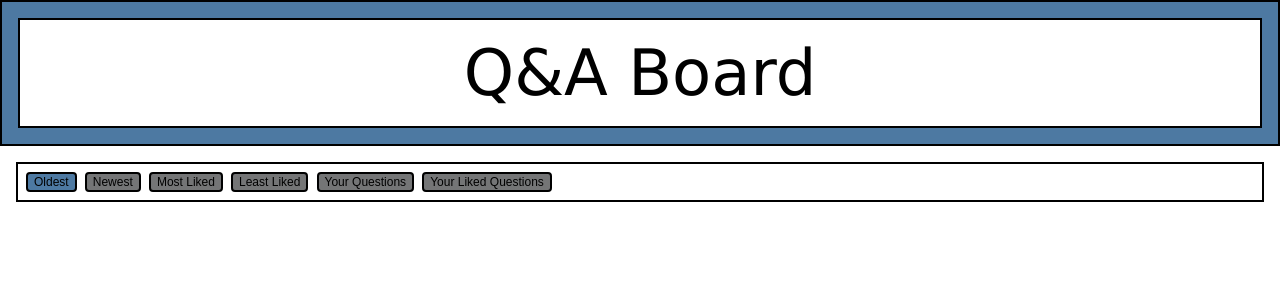
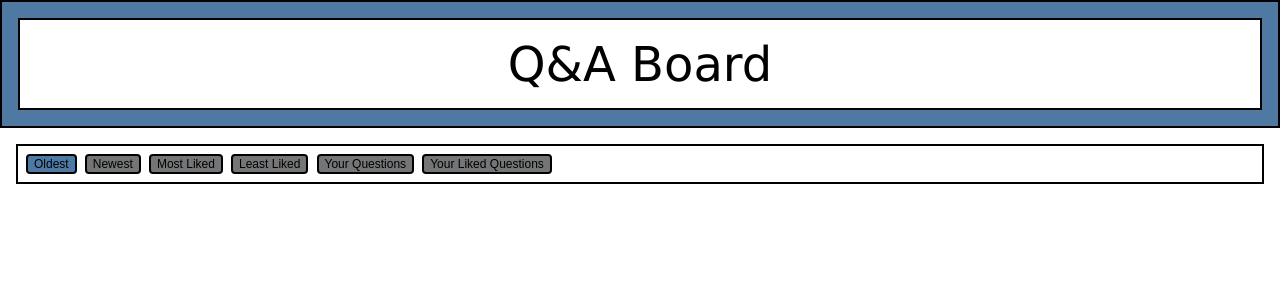
Before and after one commit to u1942789/WMGTSS_u1942789, a Flask app: page / in a window 1280 px wide. Shown: the top 300 px of the page. Run offline with Flask 2, Linux system fonts and the light colour scheme.

Commit message:
Initial creation stage for application complete. More defined stages for specific feature addition will take place after this, so as to more accurately meet an agile approach.

```diff
--- a/main.py
+++ b/main.py
@@ -6,7 +6,7 @@ app = Flask(__name__)
 
 @app.route("/")
 def index():
-    return render_template("html_test.html")
+    return render_template("qa_home_template.html")
 
 
 if __name__ == "__main__":
--- a/static/styles/css_test.css
+++ b/static/styles/qa_home_style.css
@@ -1,15 +1,16 @@
 body {
     background-color: #FFF;
-    border-width: 1px;
     font-family: "Verdana";
     margin: 0;
 }
+
+/* Heading */
 
 .heading_div {
     background-color: #4D79A2;
     border-style: solid;
     border-width: 2px;
-    font-size: 64px;
+    font-size: 48px;
     text-align: center;
 }
 
@@ -20,6 +21,8 @@ body {
     margin: 16px;
     padding: 16px;
 }
+
+/* Sorter Buttons */
 
 .sorter_div {
     background-color: #FFF;
--- a/templates/html_test.html
+++ b/templates/qa_home_template.html
@@ -3,7 +3,7 @@
 <head>
     <link rel="icon" href="{{ url_for('static',filename='resources/custom_logo.png') }}">
     <title>WMGTSS</title>
-    <link rel="stylesheet" href="{{ url_for('static',filename='styles/css_test.css') }}">
+    <link rel="stylesheet" href="{{ url_for('static',filename='styles/qa_home_style.css') }}">
 </head>
 <body>
 <div class="heading_div">
```
